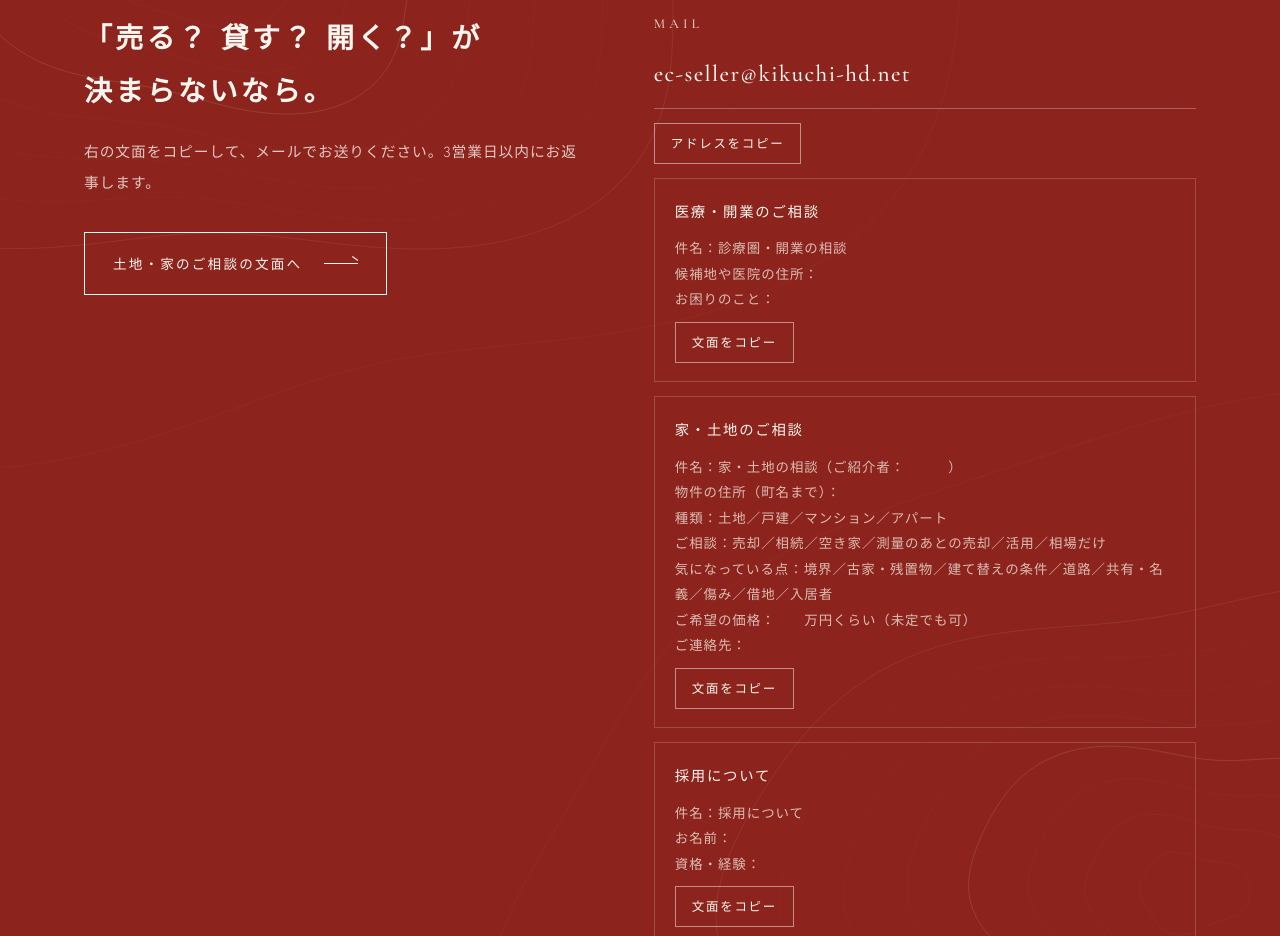
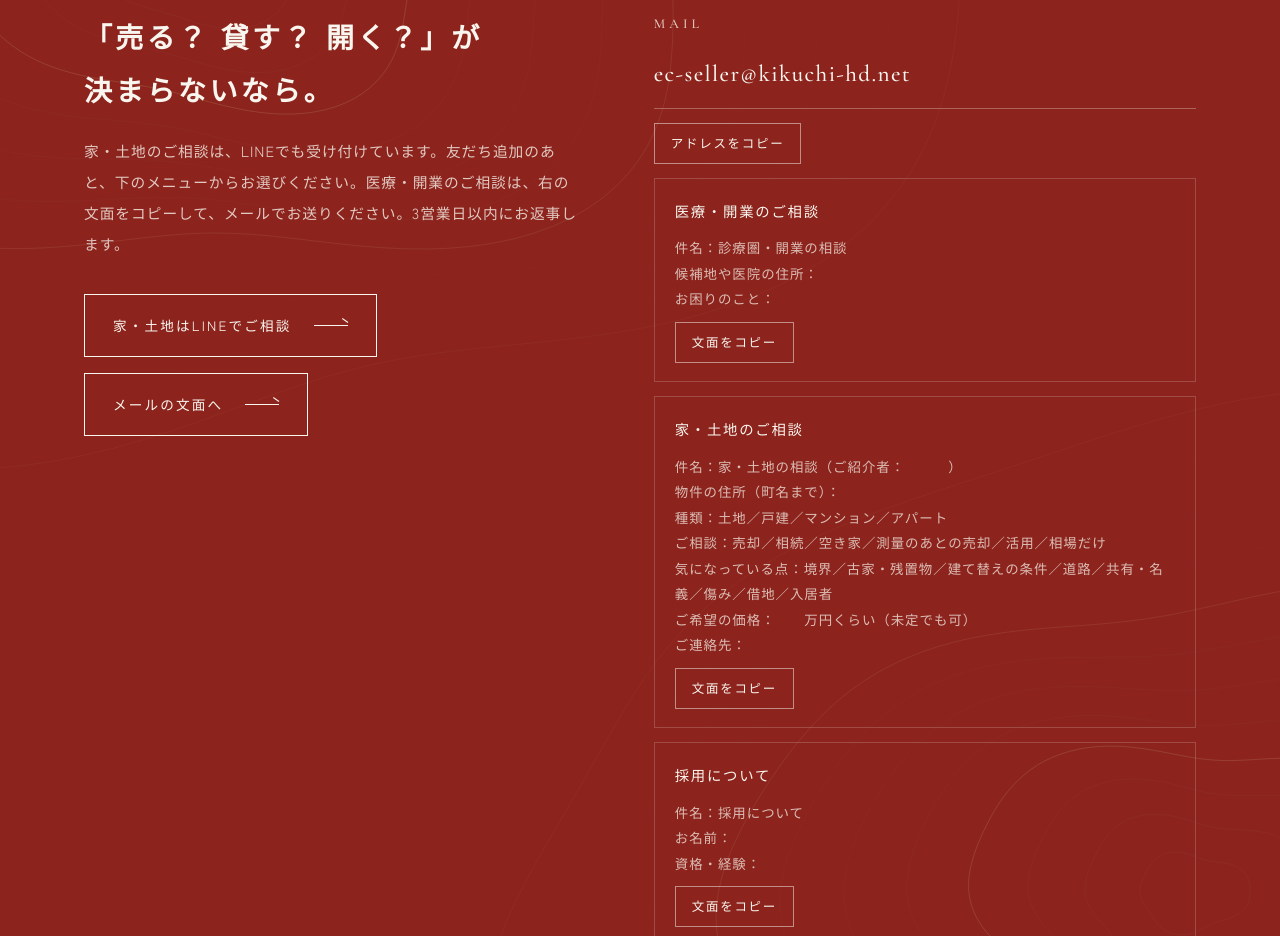
Before and after one commit to ec-seller-oss/khd-site, a plain HTML site: page index.html in a window 1280 px wide. Shown: the part 10785-11721 px from the top of the page. Drawn offline with nearby package versions, Linux system fonts and the light colour scheme; a web font is replaced by a local one.

Commit message:
ご相談：家・土地はLINEでも受け付け（友だち追加のボタン）

```diff
--- a/index.html
+++ b/index.html
@@ -439,8 +439,8 @@ footer small{font-family:var(--f-en);letter-spacing:.2em;font-size:.8rem}
     <div class="contact">
       <div class="say rv">
         <h3>「売る？ 貸す？ 開く？」が<br>決まらないなら。</h3>
-        <p>右の文面をコピーして、メールでお送りください。3営業日以内にお返事します。</p>
-        <div class="cta"><a class="btn" href="#t2">土地・家のご相談の文面へ<span class="ar"></span></a></div>
+        <p>家・土地のご相談は、LINEでも受け付けています。友だち追加のあと、下のメニューからお選びください。医療・開業のご相談は、右の文面をコピーして、メールでお送りください。3営業日以内にお返事します。</p>
+        <div class="cta"><a class="btn" href="https://line.me/R/ti/p/%40556nywdk" target="_blank" rel="noopener">家・土地はLINEでご相談<span class="ar"></span></a><a class="btn" href="#t2">メールの文面へ<span class="ar"></span></a></div>
       </div>
       <div class="mail rv d1">
         <span class="lbl">MAIL</span>
--- a/sitemap.xml
+++ b/sitemap.xml
@@ -1,2 +1,2 @@
 <?xml version="1.0" encoding="UTF-8"?>
-<urlset xmlns="http://www.sitemaps.org/schemas/sitemap/0.9"><url><loc>https://www.kikuchi-hd.net/</loc><lastmod>2026-11-12</lastmod></url></urlset>
+<urlset xmlns="http://www.sitemaps.org/schemas/sitemap/0.9"><url><loc>https://www.kikuchi-hd.net/</loc><lastmod>2026-11-26</lastmod></url></urlset>
```
